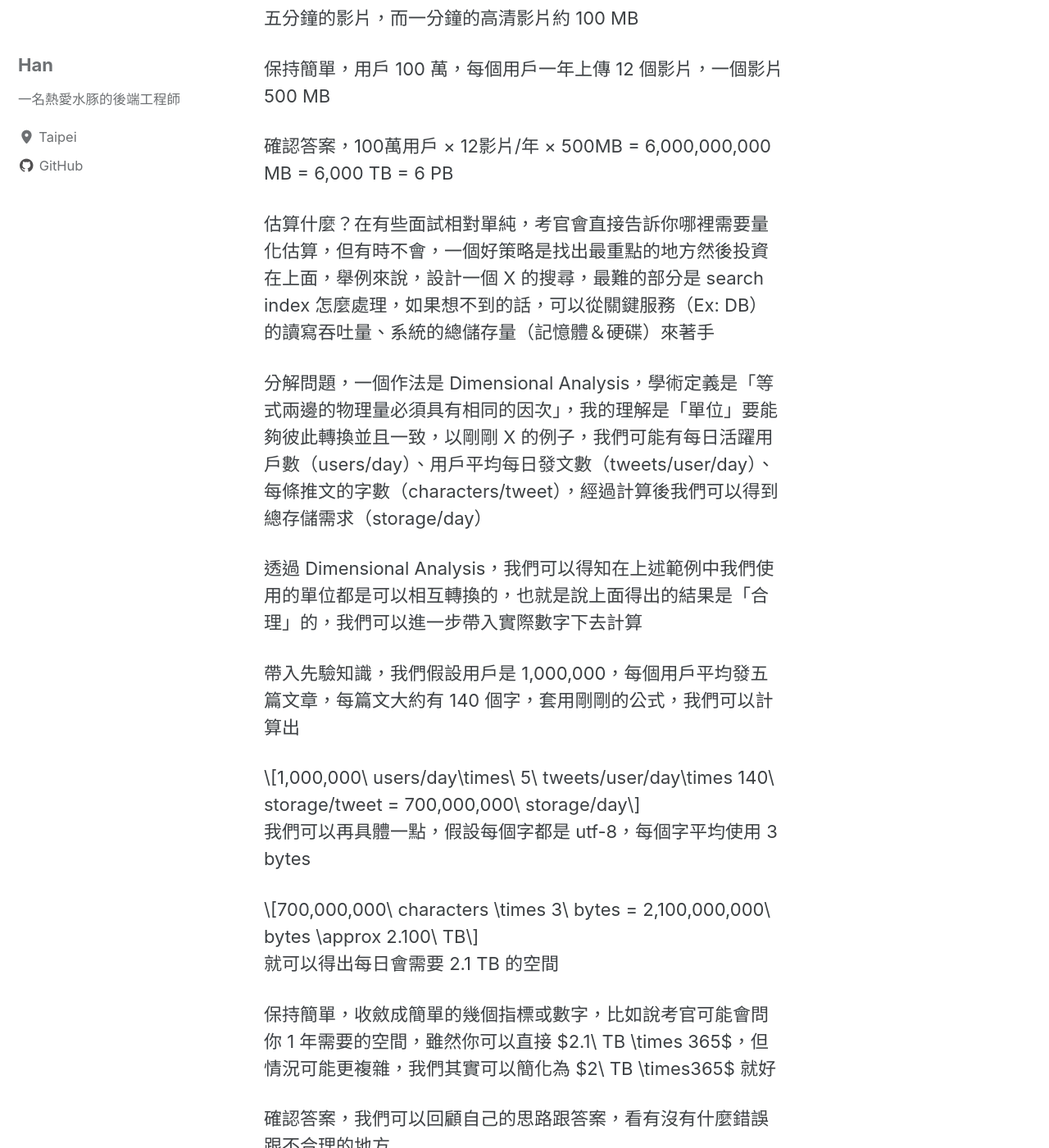
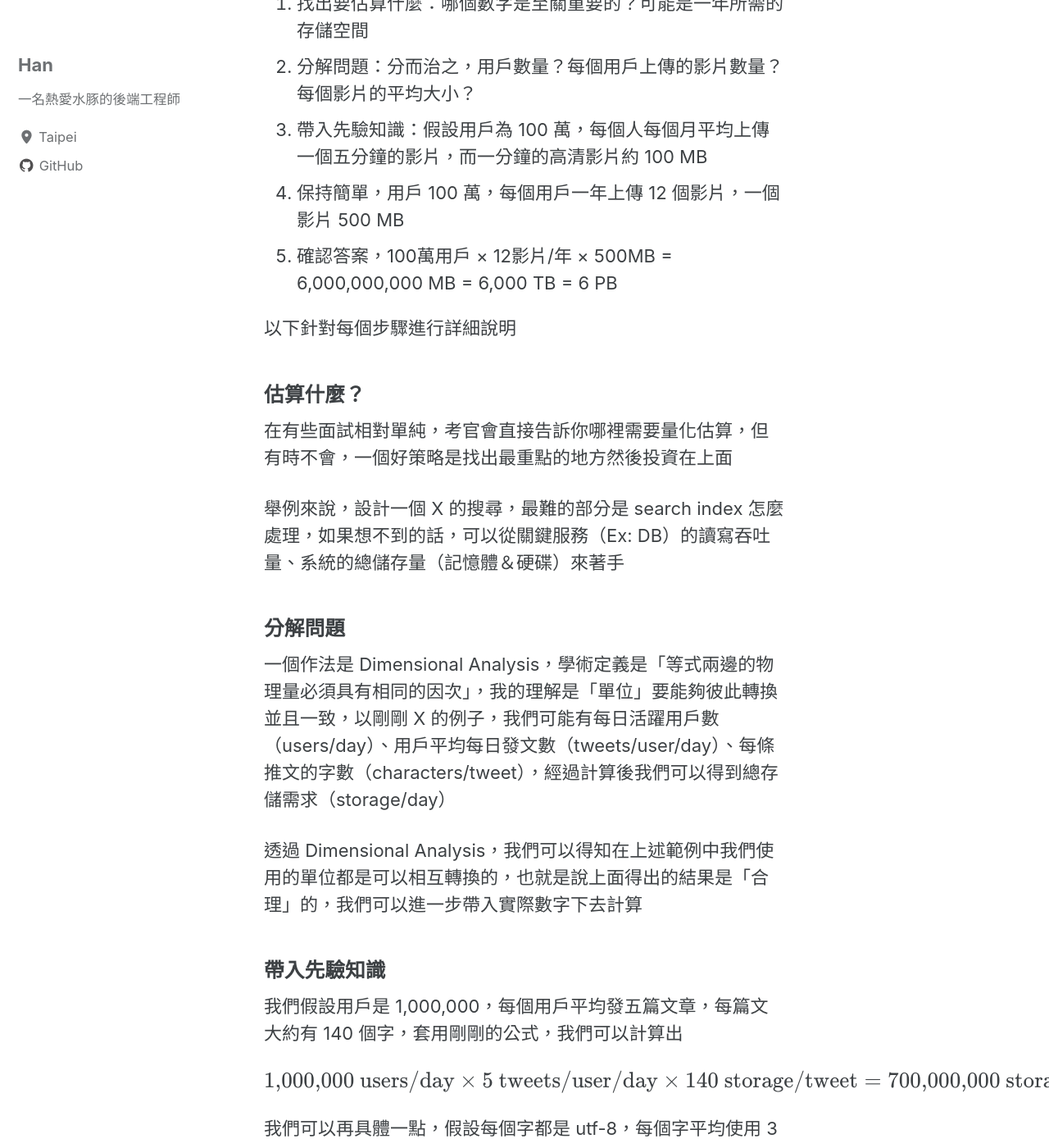
Before and after one commit to s20055232/s20055232.github.io, a Jekyll site: the page built from _posts/2024-11-25-fermi-estimation.md, in a window 1280 px wide and 1400 px high, scrolled down 1171 px. Shown: the whole window at 82% size. Built offline with Jekyll 4.4.1, drawn with Linux system fonts in a browser that asks for light colours; cached includes are drawn as plain includes; formulas are drawn with MathJax 3; some of the changed text lies outside the part shown.

Commit message:
refactor: use minimal-mistakes replace orginal theme

```diff
--- a/_includes/head.html
+++ b/_includes/head.html
@@ -1,13 +1,16 @@
-<meta charset="utf-8">
+<meta charset="utf-8" />
 
-{% include seo.html %}
-
-{% unless site.atom_feed.hide %}
-  <link href="{% if site.atom_feed.path %}{{ site.atom_feed.path }}{% else %}{{ '/feed.xml' | relative_url }}{% endif %}" type="application/atom+xml" rel="alternate" title="{{ site.title }} Feed">
-{% endunless %}
-
-{%- comment %} https://docs.google.com/presentation/d/1rmxwWa9P6_xHqonmh5ONXRS-jPc5XKbnv99Rjkhe04s/present {% endcomment -%}
-<meta name="viewport" content="width=device-width, initial-scale=1.0">
+{% include seo.html %} {% unless site.atom_feed.hide %}
+<link
+  href="{% if site.atom_feed.path %}{{ site.atom_feed.path }}{% else %}{{ '/feed.xml' | relative_url }}{% endif %}"
+  type="application/atom+xml"
+  rel="alternate"
+  title="{{ site.title }} Feed"
+/>
+{% endunless %} {%- comment %}
+https://docs.google.com/presentation/d/1rmxwWa9P6_xHqonmh5ONXRS-jPc5XKbnv99Rjkhe04s/present
+{% endcomment -%}
+<meta name="viewport" content="width=device-width, initial-scale=1.0" />
 
 <script>
   document.documentElement.className = document.documentElement.className.replace(/\bno-js\b/g, '') + ' js ';
@@ -15,14 +18,34 @@
     window.enable_copy_code_button = true;
   {%- endif %}
 </script>
+<script
+  type="text/javascript"
+  async
+  src="https://cdnjs.cloudflare.com/ajax/libs/mathjax/2.7.7/MathJax.js?config=TeX-MML-AM_CHTML"
+></script>
+<script type="text/x-mathjax-config">
+  MathJax.Hub.Config({
+    tex2jax: {
+      inlineMath: [ ['$','$'], ['\\(','\\)'] ],
+      displayMath: [ ['$$','$$'], ['\\[','\\]'] ],
+      processEscapes: true
+    }
+  });
+</script>
+<!-- For all browsers -->
+<link rel="stylesheet" href="{{ '/assets/css/main.css' | relative_url }}" />
+<link
+  rel="preload"
+  href="https://cdn.jsdelivr.net/npm/@fortawesome/fontawesome-free@latest/css/all.min.css"
+  as="style"
+  onload="this.onload=null;this.rel='stylesheet'"
+/>
+<noscript
+  ><link
+    rel="stylesheet"
+    href="https://cdn.jsdelivr.net/npm/@fortawesome/fontawesome-free@latest/css/all.min.css"
+/></noscript>
 
-<!-- For all browsers -->
-<link rel="stylesheet" href="{{ '/assets/css/main.css' | relative_url }}">
-<link rel="preload" href="https://cdn.jsdelivr.net/npm/@fortawesome/fontawesome-free@latest/css/all.min.css" as="style" onload="this.onload=null;this.rel='stylesheet'">
-<noscript><link rel="stylesheet" href="https://cdn.jsdelivr.net/npm/@fortawesome/fontawesome-free@latest/css/all.min.css"></noscript>
-
-{% if site.head_scripts %}
-  {% for script in site.head_scripts %}
-    <script src="{{ script | relative_url }}"></script>
-  {% endfor %}
-{% endif %}
+{% if site.head_scripts %} {% for script in site.head_scripts %}
+<script src="{{ script | relative_url }}"></script>
+{% endfor %} {% endif %}
--- a/_posts/2024-11-25-fermi-estimation.md
+++ b/_posts/2024-11-25-fermi-estimation.md
@@ -19,48 +21,58 @@ Fermi estimation 的考試用意是考驗面試者的問題解決能力跟領域
 
 有估計作為基礎的設計可以傳達更強烈的訊號表現你的經驗跟資深程度
 
+## 費米估算於系統設計
+
 假設我們要設計一個新的線上影片平台，一個可參考的作法如下
 
-找出要估算什麼：哪個數字是至關重要的？可能是一年所需的存儲空間
+1. 找出要估算什麼：哪個數字是至關重要的？可能是一年所需的存儲空間
+2. 分解問題：分而治之，用戶數量？每個用戶上傳的影片數量？每個影片的平均大小？
+3. 帶入先驗知識：假設用戶為 100 萬，每個人每個月平均上傳一個五分鐘的影片，而一分鐘的高清影片約 100 MB
+4. 保持簡單，用戶 100 萬，每個用戶一年上傳 12 個影片，一個影片 500 MB
+5. 確認答案，100萬用戶 × 12影片/年 × 500MB = 6,000,000,000 MB = 6,000 TB = 6 PB
 
-分解問題：分而治之，用戶數量？每個用戶上傳的影片數量？每個影片的平均大小？
+以下針對每個步驟進行詳細說明
 
-帶入先驗知識：假設用戶為 100 萬，每個人每個月平均上傳一個五分鐘的影片，而一分鐘的高清影片約 100 MB
+### 估算什麼？
 
-保持簡單，用戶 100 萬，每個用戶一年上傳 12 個影片，一個影片 500 MB
+在有些面試相對單純，考官會直接告訴你哪裡需要量化估算，但有時不會，一個好策略是找出最重點的地方然後投資在上面
 
-確認答案，100萬用戶 × 12影片/年 × 500MB = 6,000,000,000 MB = 6,000 TB = 6 PB
+舉例來說，設計一個 X 的搜尋，最難的部分是 search index 怎麼處理，如果想不到的話，可以從關鍵服務（Ex: DB）的讀寫吞吐量、系統的總儲存量（記憶體＆硬碟）來著手
 
-估算什麼？在有些面試相對單純，考官會直接告訴你哪裡需要量化估算，但有時不會，一個好策略是找出最重點的地方然後投資在上面，舉例來說，設計一個 X 的搜尋，最難的部分是 search index 怎麼處理，如果想不到的話，可以從關鍵服務（Ex: DB）的讀寫吞吐量、系統的總儲存量（記憶體＆硬碟）來著手
+### 分解問題
 
-分解問題，一個作法是 Dimensional Analysis，學術定義是「等式兩邊的物理量必須具有相同的因次」，我的理解是「單位」要能夠彼此轉換並且一致，以剛剛 X 的例子，我們可能有每日活躍用戶數（users/day）、用戶平均每日發文數（tweets/user/day）、每條推文的字數（characters/tweet），經過計算後我們可以得到總存儲需求（storage/day）
+一個作法是 Dimensional Analysis，學術定義是「等式兩邊的物理量必須具有相同的因次」，我的理解是「單位」要能夠彼此轉換並且一致，以剛剛 X 的例子，我們可能有每日活躍用戶數（users/day）、用戶平均每日發文數（tweets/user/day）、每條推文的字數（characters/tweet），經過計算後我們可以得到總存儲需求（storage/day）
 
 透過 Dimensional Analysis，我們可以得知在上述範例中我們使用的單位都是可以相互轉換的，也就是說上面得出的結果是「合理」的，我們可以進一步帶入實際數字下去計算
 
-帶入先驗知識，我們假設用戶是 1,000,000，每個用戶平均發五篇文章，每篇文大約有 140 個字，套用剛剛的公式，我們可以計算出
+### 帶入先驗知識
+
+我們假設用戶是 1,000,000，每個用戶平均發五篇文章，每篇文大約有 140 個字，套用剛剛的公式，我們可以計算出
 
 $$
-1,000,000\ users/day\times\ 5\ tweets/user/day\times 140\ storage/tweet = 700,000,000\ storage/day
+1{,}000{,}000 \text{ users/day} \times 5 \text{ tweets/user/day} \times 140 \text{ storage/tweet} = 700{,}000{,}000 \text{ storage/day}
 $$
 
 我們可以再具體一點，假設每個字都是 utf-8，每個字平均使用 3 bytes
 
 $$
-700,000,000\ characters \times 3\ bytes = 2,100,000,000\ bytes \approx  2.100\ TB
+700{,}000{,}000\ characters \times 3\ bytes = 2{,}100{,}000{,}000\ bytes \approx  2.100\ TB
 $$
 
 就可以得出每日會需要 2.1 TB 的空間
 
-保持簡單，收斂成簡單的幾個指標或數字，比如說考官可能會問你 1 年需要的空間，雖然你可以直接 $2.1\ TB \times 365$，但情況可能更複雜，我們其實可以簡化為 $2\ TB \times365$ 就好
+### 保持簡單
 
-確認答案，我們可以回顧自己的思路跟答案，看有沒有什麼錯誤跟不合理的地方
+收斂成簡單的幾個指標或數字，比如說考官可能會問你 1 年需要的空間，雖然你可以直接 $2.1 \text{ TB} \times 365$ ，但情況可能更複雜，我們其實可以簡化為 $2\ TB \times365$ 就好
+
+### 確認答案
+
+我們可以回顧自己的思路跟答案，看有沒有什麼錯誤跟不合理的地方
 
 常見的錯誤是
 
-估算不重要的東西
+1. 估算不重要的東西
+2. 陷入數學困境，用簡單數學計算就好，搞得太複雜你自己卡住就很尷尬
+3. 數字理解嚴重錯誤，你認為網路比 Disk 讀寫更快或 GB 等級的資料內存不能處理，這種基礎錯誤會導致考官對你印象大扣分
 
-陷入數學困境，用簡單數學計算就好，搞得太複雜你自己卡住就很尷尬
-
-數字理解嚴重錯誤，你認為網路比 Disk 讀寫更快或 GB 等級的資料內存不能處理，這種基礎錯誤會導致考官對你印象大扣分
-
-大量的練習會讓你更擅長估算，可以參考這本書〈世界上有多少隻貓？：超速估算出一切事物，讓你看清大局的數字反應力〉
+大量的練習會讓你更擅長估算，可以參考這本書〈[世界上有多少隻貓？：超速估算出一切事物，讓你看清大局的數字反應力](https://www.kobo.com/tw/zh/ebook/yTqFQfzhjjGQwtNslbBB5Q)〉
```
Also changed, not shown: other parts of _posts/2024-11-25-fermi-estimation.md (+2 -0 lines).
